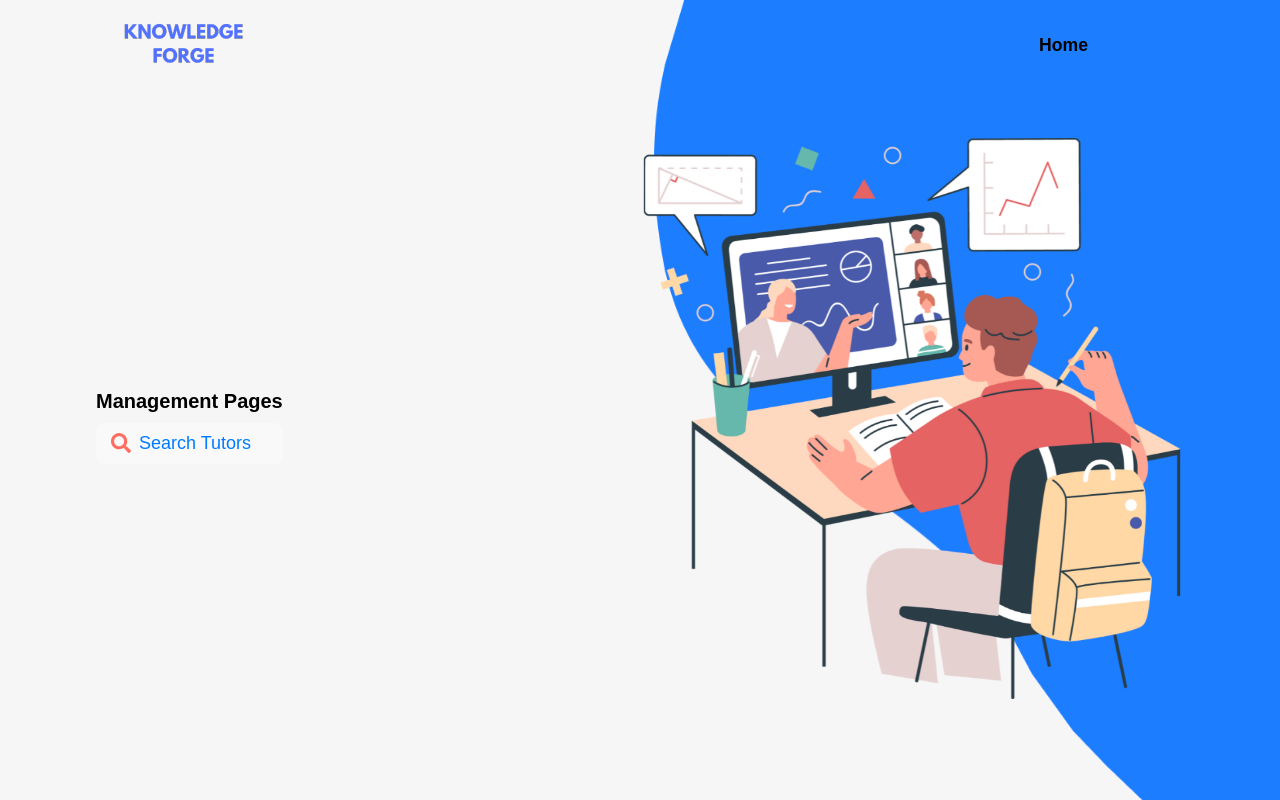
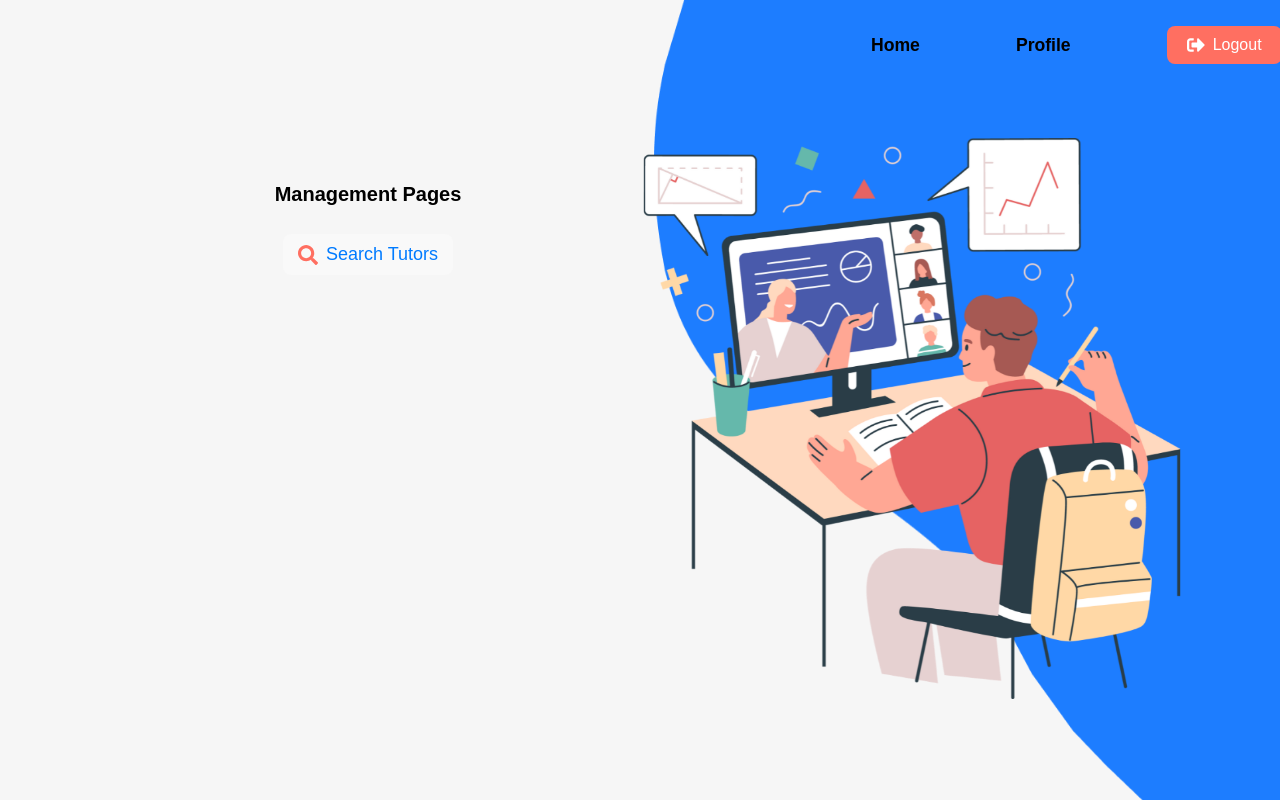
Before and after one commit to ciddysed/KnowledgeForge_Repository, a React (Create React App) app: page /home1 in a window 1280 px wide. Shown: the top 800 px of the page. Built offline with nearby package versions, Linux system fonts and the light colour scheme.

Commit message:
Changes in the Home of Student

```diff
--- a/src/App.css
+++ b/src/App.css
@@ -28,6 +28,26 @@ nav {
   align-items: center;
   justify-content: space-between;
   min-height: 90px;
+}
+.navbarStudent-links-container {
+  display: flex; /* Ensures it behaves like navbar-links-container */
+  justify-content: center; /* Center the links horizontally */
+  align-items: center; /* Vertically align items */
+  margin-left: 775px;
+  text-decoration: none;
+  color: black;
+  font-size: 1.1rem;
+  font-weight: 600;
+}
+.navbarStudent-links-container a {
+  margin-right: 6rem; /* Same spacing as navbar links */
+  text-decoration: none;
+  color: black;
+  font-size: 1.1rem;
+  font-weight: 600;
+}
+.navbarStudent-links-container a:hover {
+  color: #1877F2; /* Optionally add hover effect */
 }
 .navbar-menu-container {
   display: none;
@@ -721,14 +741,27 @@ input {
   font-size: 18px;
 }
 
+.home1-text-section {
+  flex: 1;
+  display: flex;
+  flex-direction: column;
+  justify-content: center;
+  align-items: center; /* Centers content horizontally */
+  text-align: center; /* Ensures text alignment is centered */
+  margin-bottom: 600px;
+}
+
 .management-links {
-  margin-top: 20px;
-  text-align: left;
+  margin-top: 20px; /* Add spacing above links */
+  display: flex;
+  flex-direction: column;
+  align-items: center; /* Centers the links */
+  text-align: center;
 }
 
 .management-heading {
   font-size: 20px;
-  margin-bottom: 10px;
+  margin-top: 25px;
 }
 
 .management-link {
--- a/src/Components/Home1.jsx
+++ b/src/Components/Home1.jsx
@@ -23,7 +23,7 @@ const Home1 = () => {
         <div className="home-bannerImage-container">
           <img src={BannerBackground} alt="" />
         </div>
-        <div className="home-text-section">
+        <div className="home1-text-section">
           <h1 className="primary-heading">
             {username && <p>Welcome, {username}!</p>}
           </h1>
--- a/src/Components/NavbarStudent.jsx
+++ b/src/Components/NavbarStudent.jsx
@@ -1,8 +1,8 @@
 /* eslint-disable jsx-a11y/anchor-is-valid */
 import React, { useState } from "react";
-import { Link } from 'react-router-dom';
+import { Link, useNavigate } from 'react-router-dom'; // useNavigate for navigation
 import Logo from "../Assets/logo.png";
-import { HiOutlineBars3 } from "react-icons/hi2";
+import { FaSignOutAlt } from "react-icons/fa";
 import Box from "@mui/material/Box";
 import Drawer from "@mui/material/Drawer";
 import List from "@mui/material/List";
@@ -18,6 +18,8 @@ import PhoneRoundedIcon from "@mui/icons-material/PhoneRounded";
 
 const NavbarStudent = () => {
   const [openMenu, setOpenMenu] = useState(false);
+  const navigate = useNavigate(); // Hook for navigation
+
   const menuOptions = [
     { text: "Home", icon: <HomeIcon /> },
     { text: "About", icon: <InfoIcon /> },
@@ -25,20 +27,28 @@ const NavbarStudent = () => {
     { text: "Contact", icon: <PhoneRoundedIcon /> },
   ];
 
+  const handleLogout = () => {
+    // Clear user data from localStorage
+    localStorage.removeItem('loggedInUser');
+    // Navigate back to the Home1 page after logout
+    navigate('/loginStudent');
+  };
+
   return (
     <nav>
       <div className="nav-logo-container">
         <Link to="/home1">
-        <img src={Logo} alt="KnowledgeForge Logo" />
+          <img src={Logo} alt="KnowledgeForge Logo" />
         </Link>
       </div>
-      <div className="navbar-links-container">
+      <div className="navbarStudent-links-container">
         <Link to="/home1">Home</Link>
-
+        <Link to="#">Profile</Link>
       </div>
-      <div className="navbar-menu-container">
-        <HiOutlineBars3 onClick={() => setOpenMenu(true)} />
-      </div>
+      <button onClick={handleLogout} className="logout-button creative-btn">
+            <FaSignOutAlt className="logout-icon" /> {/* Logout icon */}
+            Logout
+      </button>
       <Drawer open={openMenu} onClose={() => setOpenMenu(false)} anchor="right">
         <Box
           sx={{ width: 250 }}
```
